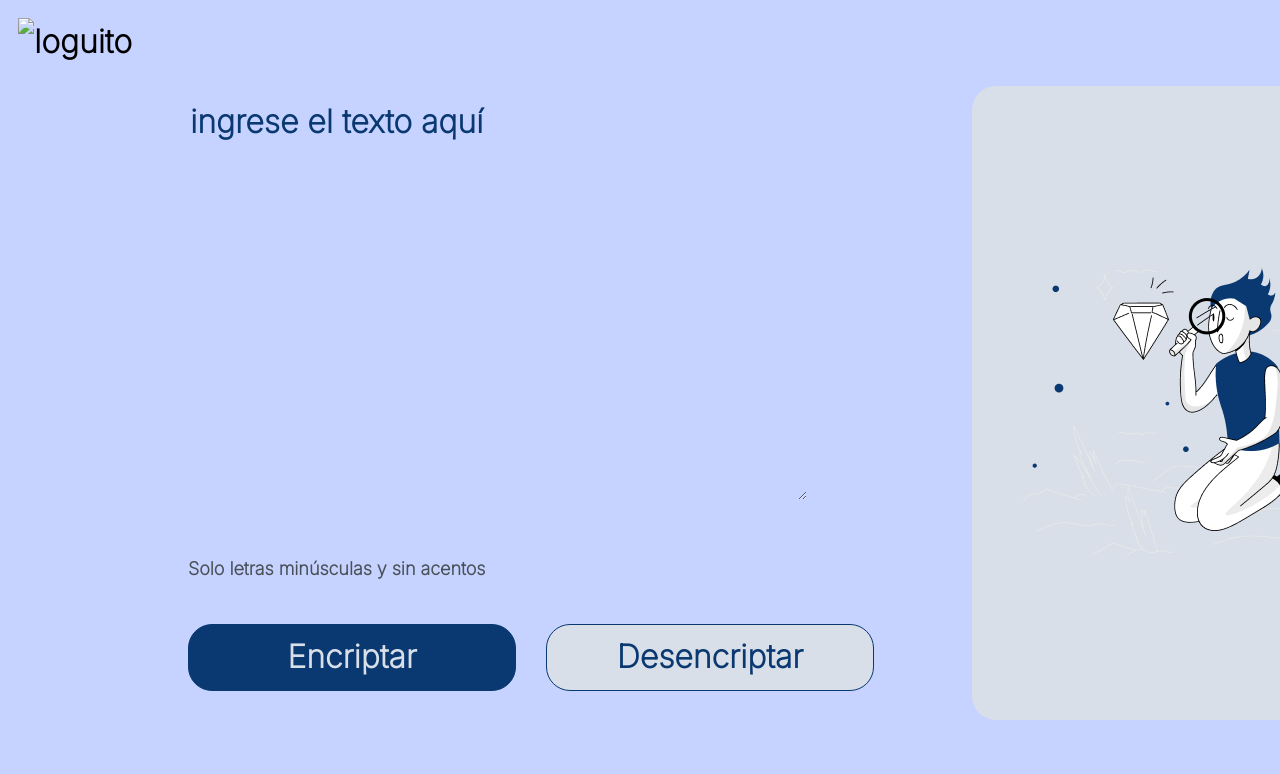
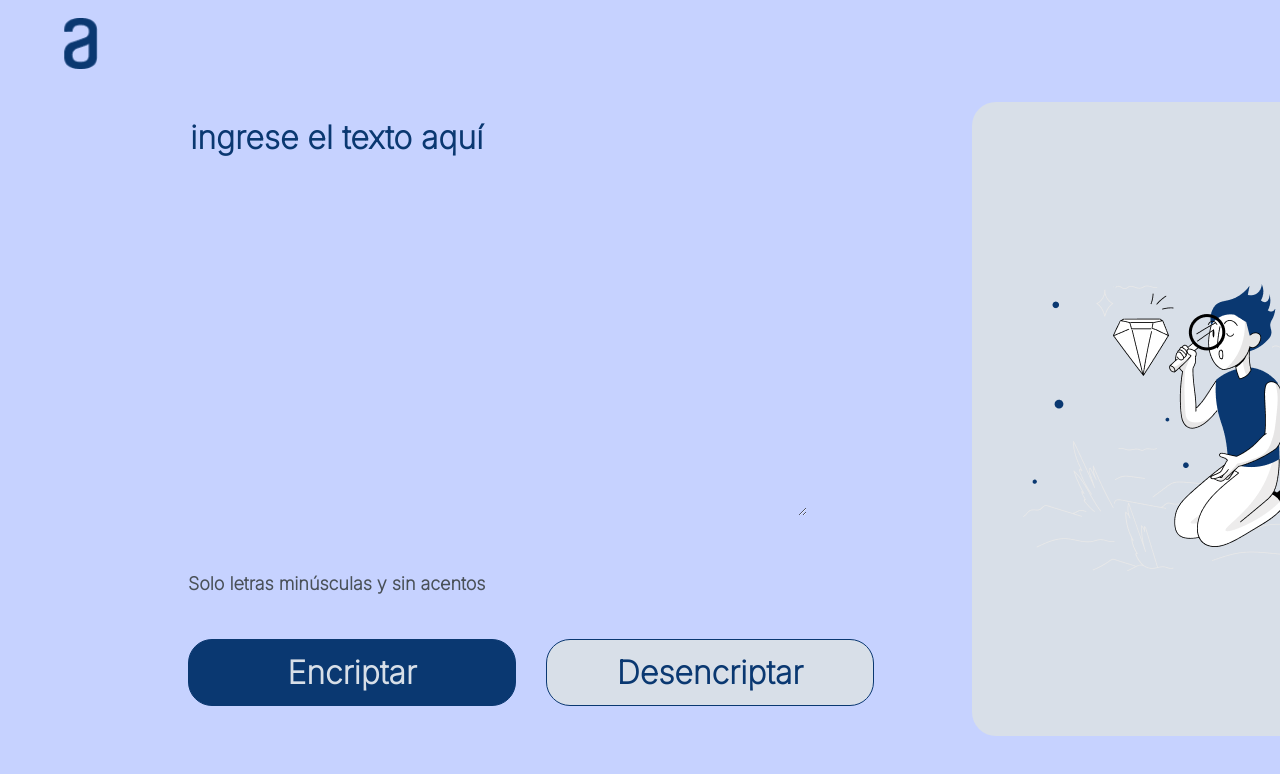
Before and after one commit to Faffyta/Encriptador, a plain HTML site: page index.html in a window 1280 px wide. Drawn offline with Linux system fonts and the light colour scheme; files whose address does not match are found by name.

Commit message:
index.html

```diff
--- a/index.html
+++ b/index.html
@@ -12,7 +12,7 @@
 </head>
 <body>
     <header>
-        <img class="logo" src="imagenes/Frame 6.png" alt="loguito" >
+        <img class="logo" src="Frame 6.png" alt="loguito" >
     </header>
     <main>
         <section>
```
